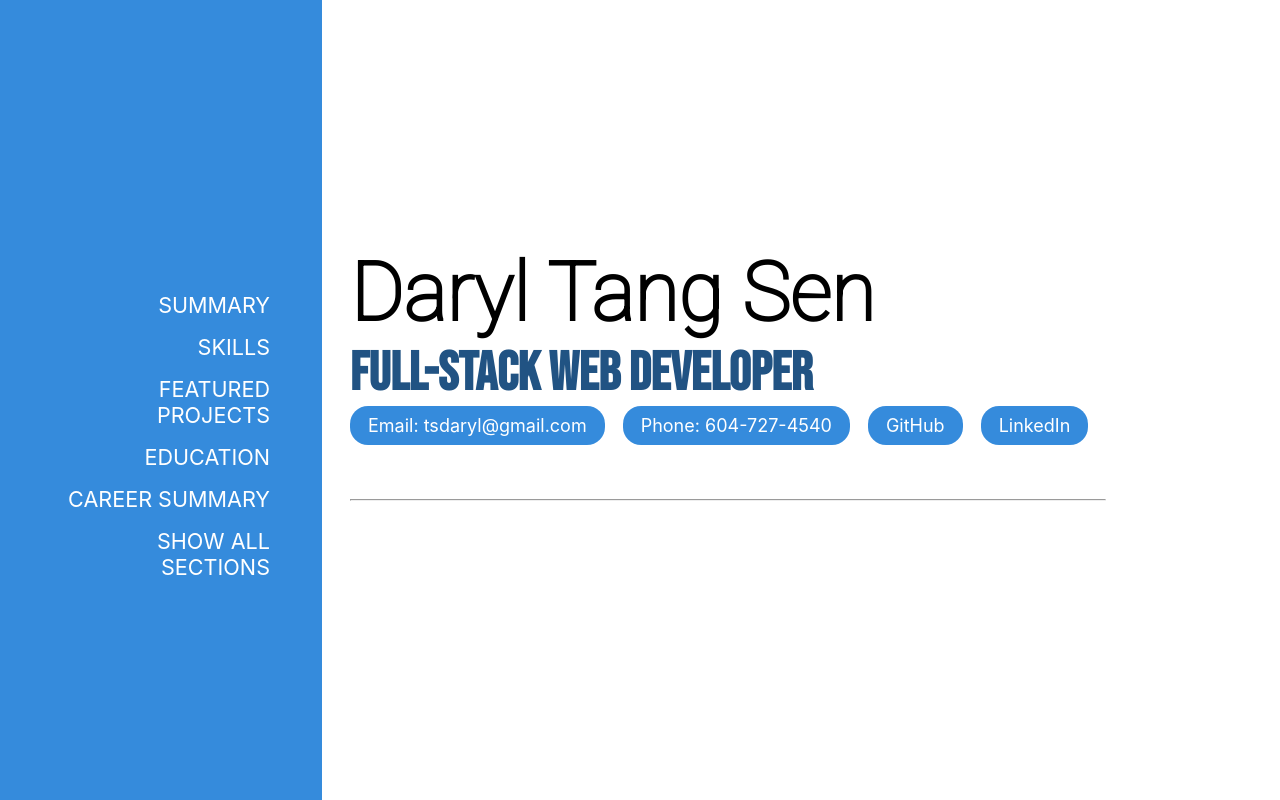
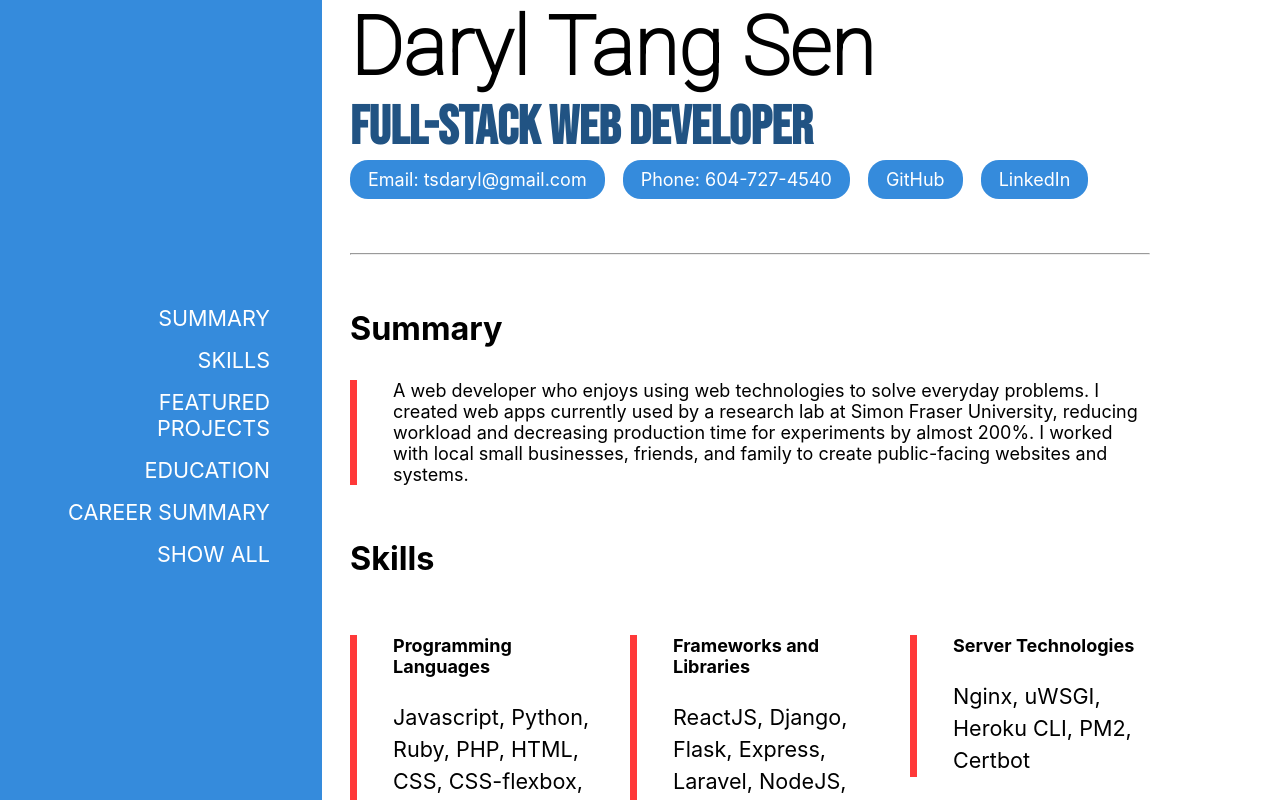
Before and after one commit to daryl-sen/sensworks, a React (Create React App) app: page / in a window 1280 px wide. Shown: the top 800 px of the page. Built offline with nearby package versions, Linux system fonts and the light colour scheme.

Commit message:
show all by default

```diff
--- a/src/App.scss
+++ b/src/App.scss
@@ -20,6 +20,7 @@ body {
 #root>main>header {
   h1 {
     font-size: 4.5em;
+    padding-top: 3em;
     padding: 0;
     display: block;
     font-family: 'Roboto', sans-serif;
--- a/src/components/MainRouter.js
+++ b/src/components/MainRouter.js
@@ -22,17 +22,17 @@ const MainRouter = () => {
             <Link to="/featured">Featured Projects</Link>
             <Link to="/education">Education</Link>
             <Link to="/career">Career Summary</Link>
-            <Link to="/all">Show All Sections</Link>
+            <Link to="/">Show All</Link>
           </div>
         </nav>
 
         <Switch>
-          <Route path="/summary" component={Summary} />
-          <Route path="/skills" component={Skills} />
-          <Route path="/featured" component={FeaturedProjects} />
-          <Route path="/education" component={Education} />
-          <Route path="/career" component={CareerSummary} />
-          <Route path="/all" component={ShowAll} />
+          <Route exact path="/summary" component={Summary} />
+          <Route exact path="/skills" component={Skills} />
+          <Route exact path="/featured" component={FeaturedProjects} />
+          <Route exact path="/education" component={Education} />
+          <Route exact path="/career" component={CareerSummary} />
+          <Route exact path="/" component={ShowAll} />
         </Switch>
 
       </Router>
```
Also changed, not shown: 1 other file (tests, documents, lock files or other folders).
